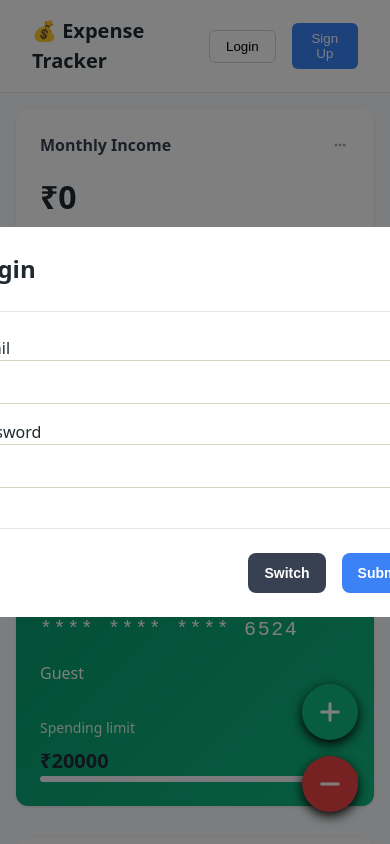
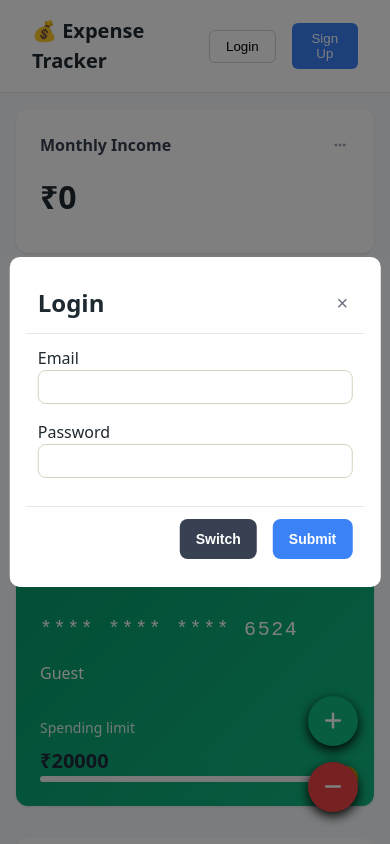
Before and after one commit to gauravsharma-frontend/expense-tracker-js, a plain HTML site: page index.html in a window 390 px wide. Both pictures are taken after a click on the button "Login". Shown: the top 844 px of the page. Drawn offline with Linux system fonts and the light colour scheme.

Commit message:
Make modals responsive for small screens

```diff
--- a/index.html
+++ b/index.html
@@ -336,7 +336,7 @@
 
 
 <div class="modal-footer">
-    <button class="btn btn-secondary" onclick="closeModal('incomeModel')">Cancel </button>
+    <button class="btn btn-secondary" onclick="closeModal('expenseModal')">Cancel </button>
       <button class="btn btn-primary" onclick="addExpense()">Add Expenses </button>
 </div>
 
--- a/style.css
+++ b/style.css
@@ -444,4 +444,40 @@ body {
    .main-content{
     padding: 1rem;
    }
+
+    .modal {
+        padding: 0.5rem;                /* spacing from edges */
+        align-items: flex-start;        /* top alignment if modal taller than screen */
+        justify-content: center;        /* horizontal center */
+    }
+
+    .modal-content {
+        width: 100%;                     /* full width */
+        max-width: 95%;                  /* leave small margin */
+        max-height: 90vh;                /* don’t exceed viewport height */
+        overflow-y: auto;                /* scroll if content too tall */
+        border-radius: 10px;
+        padding: 1rem;                    /* inner spacing */
+        box-sizing: border-box;
+    }
+
+    .model-header, .modal-body, .modal-footer {
+        padding: 0.75rem;                /* reduce padding */
+    }
+
+    .form-input, .form-select {
+        font-size: 0.9rem;               /* smaller text */
+        padding: 0.5rem;
+    }
+
+    .close-btn {
+        font-size: 1.25rem;              /* smaller close button */
+    }
+
+    .fab {
+        width: 50px;
+        height: 50px;                     /* smaller floating buttons */
+        font-size: 1.25rem;
+    }
+
 }
```
